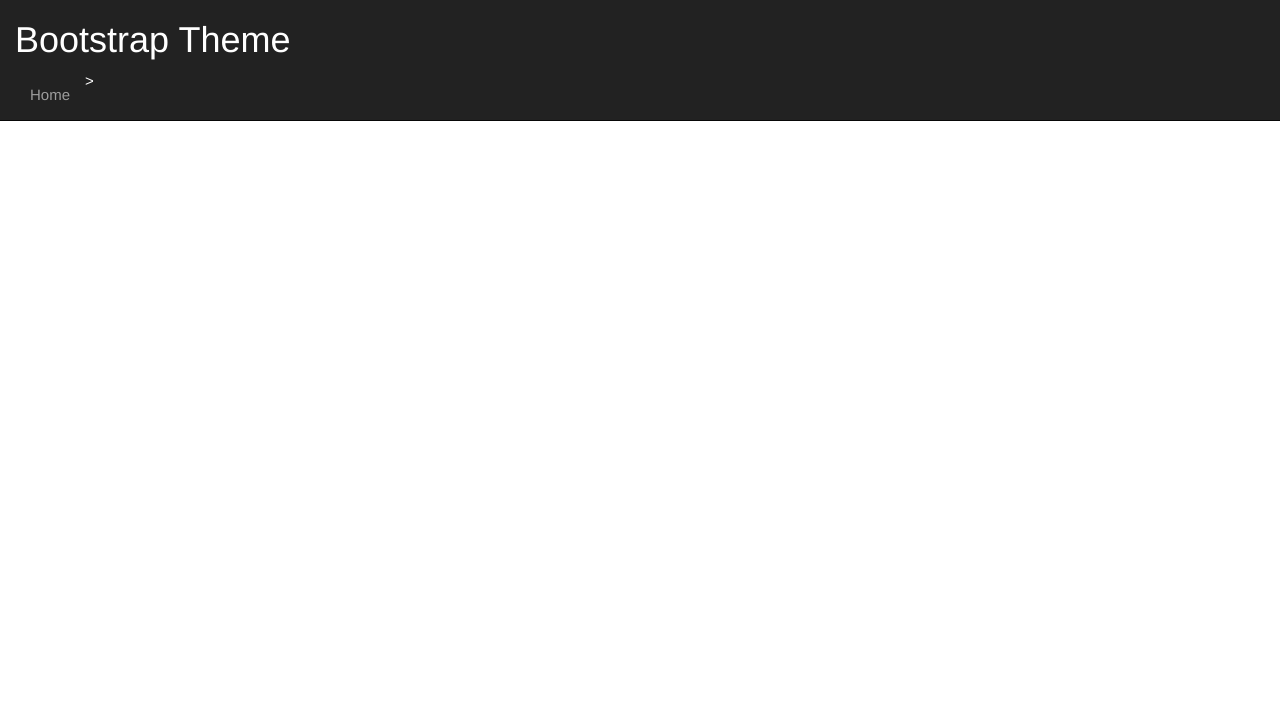
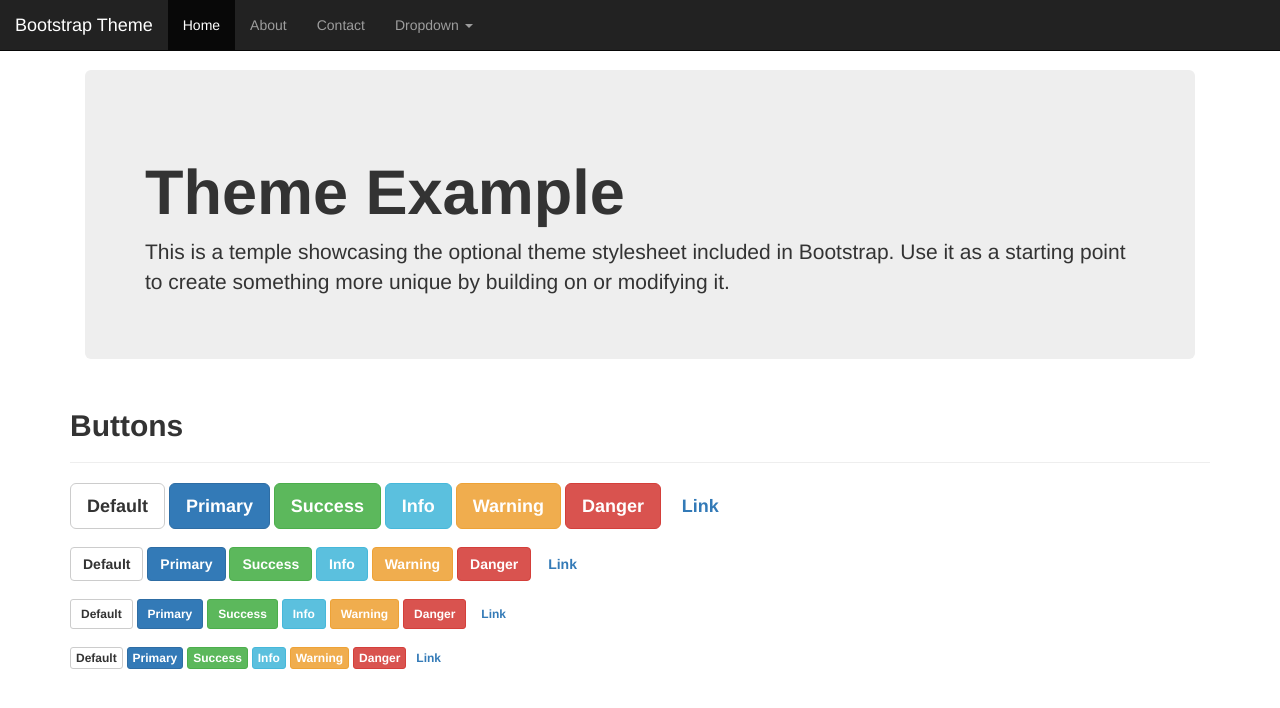
Before and after one commit to dianina/template-bootstrap, a plain HTML site: page index.html in a window 1280 px wide. Drawn offline with nearby package versions, Linux system fonts and the light colour scheme; files that its build step writes are made by us from their sources.

Commit message:
main n buttons

```diff
--- a/assets/css/style.css
+++ b/assets/css/style.css
@@ -1,4 +1,9 @@
-.navbar-collapse {
-	font-size: 15px;
-	color: white;
+body {
+	padding-top: 5em;
 }
+
+
+/* Seccion btnes tamaños*/
+.btnes {
+	margin-top: 18px;
+}
--- a/index.html
+++ b/index.html
@@ -5,25 +5,110 @@
 	<title>Bootstrap</title>
 	<meta name="viewport" content="width=device-width, initial-scale=1.0, maximum-scale=1.0">
 	<link rel="stylesheet" href="https://maxcdn.bootstrapcdn.com/bootstrap/3.3.7/css/bootstrap.min.css" integrity="sha384-BVYiiSIFeK1dGmJRAkycuHAHRg32OmUcww7on3RYdg4Va+PmSTsz/K68vbdEjh4u" crossorigin="anonymous">
-	<link rel="stylesheet" href="css/style.css">
+	<link rel="stylesheet" href="assets/css/style.css">
 </head>
 <body>
-<!-- Barra de navegación -->
-<section class="first-section">
+	<div class="container">
+	<header>
+
+<!-- Barra de navegación fija fondo invertido-->
 	<nav class="navbar navbar-inverse navbar-fixed-top">
+
+<!-- Barra de navegación header y menu-->
 		<div class="container-fluid">
+			<div class="navbar-header">
+				<button type="button" class="navbar-toggle collapsed" data-toogle="collapse" data-target="navbar-1"><!-- Menu Hamburguesa-->
+					<span class="sr-only">Menu</span><!-- En disp. de lectura sale palabra Menu-->
+					<span class="icon-bar"></span>
+					<span class="icon-bar"></span>
+					<span class="icon-bar"></span><!-- Barras Menú hamburguesa-->
+				</button>
 
-			<div class="navbar-collapse collapse">
-				<h1>Bootstrap Theme</h1>
-				<ul class="nav navbar-nav navbar-left">
-					>
-					<li><a href="#Home">Home</a></li>
+<!-- Barras Menú hamburguesa-->
+				<a href="#" class="navbar-brand">Bootstrap Theme</a>
+
+<!-- Palabras Menú-->
+			</div>
+			<div class="collapse navbar-collapse" id="navbar-1">
+				<ul class="nav navbar-nav">
+					<li class="active"><a href="">Home</a></li><!-- Mostrar selección-->
+					<li><a href="">About</a></li>
+					<li><a href="">Contact</a></li>
+
+<!-- Menu dropdown e icono (caret)-->
+					<li class="dropdown">
+						<a href="#" class="dropdown-toogle" data-toogle="dropdown" role="button">Dropdown <span class="caret"></span>
+						</a></li>
 				</ul>
 			</div>
 		</div>
 	</nav>
+		</header>
+		<div class="container-fluid">
 
-</section>
+<!-- Jumbotron-->
+			<section class="container-jumb">
+				<div class="jumbotron">
+					<br>
+  				<h1 class="display-3"><strong>Theme Example</strong></h1>
+  				<p class="lead">This is a temple showcasing the optional theme stylesheet included in Bootstrap.  Use it as a starting point to create something more unique by building on or modifying it.</p>
+  			</div>
+  		</section>
+		</div>
+
+<!-- Sección Buttons-->
+			<section class="buttons">
+				<h2><strong>Buttons</strong></h2><!-- Etiqueta Strong-->
+				<hr>
+
+<!-- Botones lg -->
+				<div class="btn-container">
+					<button type="button" class="btn btn-default btn-lg"><strong>Default</strong></button>
+					<button type="button" class="btn btn-primary btn-lg"><strong>Primary</strong></button>
+					<button type="button" class="btn btn-success btn-lg"><strong>Success</strong></button>
+					<button type="button" class="btn btn-info btn-lg"><strong>Info</strong></button>
+					<button type="button" class="btn btn-warning btn-lg"><strong>Warning</strong></button>
+					<button type="button" class="btn btn-danger btn-lg"><strong>Danger</strong></button>
+					<button type="button" class="btn btn-link btn-lg"><strong>Link</strong></button>
+
+<!-- Botones normal -->
+				<div class="btnes">
+					<button type="button" class="btn btn-default"><strong>Default</strong></button>
+					<button type="button" class="btn btn-primary"><strong>Primary</strong></button>
+					<button type="button" class="btn btn-success"><strong>Success</strong></button>
+					<button type="button" class="btn btn-info"><strong>Info</strong></button>
+					<button type="button" class="btn btn-warning"><strong>Warning</strong></button>
+					<button type="button" class="btn btn-danger"><strong>Danger</strong></button>
+					<button type="button" class="btn btn-link"><strong>Link</strong></button>
+				</div>
+
+<!-- Botones sm -->
+				<div class="btnes">
+					<button type="button" class="btn btn-default btn-sm"><strong>Default</strong></button>
+					<button type="button" class="btn btn-primary btn-sm"><strong>Primary</strong></button>
+					<button type="button" class="btn btn-success btn-sm"><strong>Success</strong></button>
+					<button type="button" class="btn btn-info btn-sm"><strong>Info</strong></button>
+					<button type="button" class="btn btn-warning btn-sm"><strong>Warning</strong></button>
+					<button type="button" class="btn btn-danger btn-sm"><strong>Danger</strong></button>
+					<button type="button" class="btn btn-link btn-sm"><strong>Link</strong></button>
+				</div>
+<!-- Botones xs -->
+				<div class="btnes">
+					<button type="button" class="btn btn-default btn-xs"><strong>Default</strong></button>
+					<button type="button" class="btn btn-primary btn-xs"><strong>Primary</strong></button>
+					<button type="button" class="btn btn-success btn-xs"><strong>Success</strong></button>
+					<button type="button" class="btn btn-info btn-xs"><strong>Info</strong></button>
+					<button type="button" class="btn btn-warning btn-xs"><strong>Warning</strong></button>
+					<button type="button" class="btn btn-danger btn-xs"><strong>Danger</strong></button>
+					<button type="button" class="btn btn-link btn-xs"><strong>Link</strong></button>
+				</div>
+				</div><!-- div btn-container -->
+			</section>
+	</div><!-- div container -->
+
+
+
+
 
 	<script src="https://ajax.googleapis.com/ajax/libs/jquery/3.2.1/jquery.min.js"></script>
 	<script src="https://maxcdn.bootstrapcdn.com/bootstrap/3.3.7/js/bootstrap.min.js" integrity="sha384-Tc5IQib027qvyjSMfHjOMaLkfuWVxZxUPnCJA7l2mCWNIpG9mGCD8wGNIcPD7Txa" crossorigin="anonymous"></script>
```
